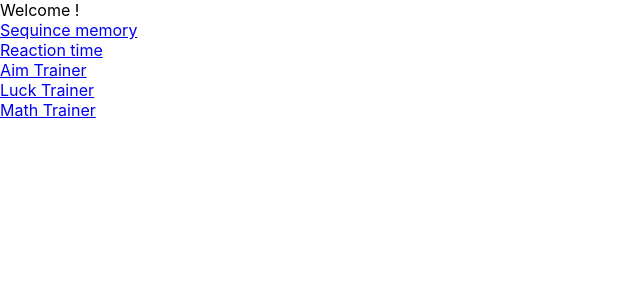
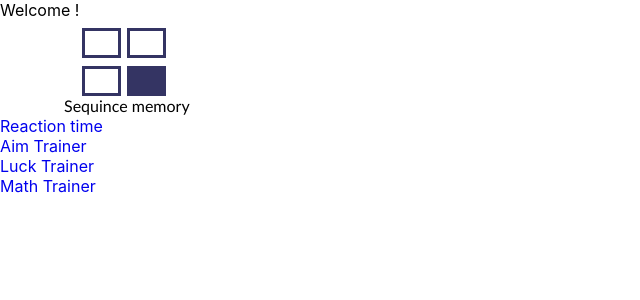
Before and after one commit to ivanyordanovgt/Brainzone, a React (Create React App) app in the folder brainzone/: page / in a window 1280 px wide. Shown: the top 300 px of the page, without its empty margins (0-640 px from the left). Built offline with nearby package versions, Linux system fonts and the light colour scheme.

Commit message:
stylign sequince memory

```diff
--- a/brainzone/src/components/homePage/HomePage.js
+++ b/brainzone/src/components/homePage/HomePage.js
@@ -6,6 +6,17 @@ export const HomePage = () => {
     <div>
         Welcome !
         <div className={styles.sequinceMemory}>
+          <div className={styles.squares}>
+          <div className={styles.squareLayer1}>
+              <div className={styles.square}></div>
+              <div className={styles.square}></div>
+            </div>
+            <div className={styles.squareLayer2}>
+              <div className={styles.square}></div>
+              <div className={styles.filledSquare}></div>
+            </div>
+
+          </div>
           <Link to="/sequince">Sequince memory</Link>
 
         </div>
--- a/brainzone/src/components/homePage/homePage.module.css
+++ b/brainzone/src/components/homePage/homePage.module.css
@@ -0,0 +1,42 @@
+.sequinceMemory {
+    background-color: rgb(255, 255, 255);
+    margin-left: 5vw;
+
+}
+
+.sequinceMemory a {
+    color: black;
+    font-family:'Trebuchet MS', 'Lucida Sans Unicode', 'Lucida Grande', 'Lucida Sans', Arial, sans-serif;
+}
+
+.squares {
+    display: grid;
+    width: 7vw;
+    margin-left: 1.4vw;
+
+}
+
+.squareLayer1 {
+    grid-column: 1;
+    grid-row: 1;
+}
+
+.squareLayer2 {
+    grid-column: 2;
+    grid-row: 1;
+}
+
+.square, .filledSquare {
+    width: 2.6vw;
+    height: 3vh;
+    border: 3px solid rgb(52, 52, 99);
+    margin-top: 1vh;
+}
+
+.filledSquare {
+    background-color: rgb(52, 52, 99);
+}
+
+a {
+    text-decoration: none;
+}
```
